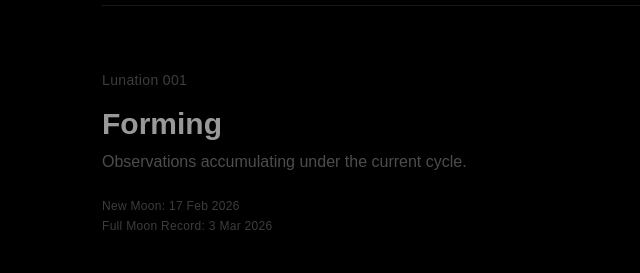
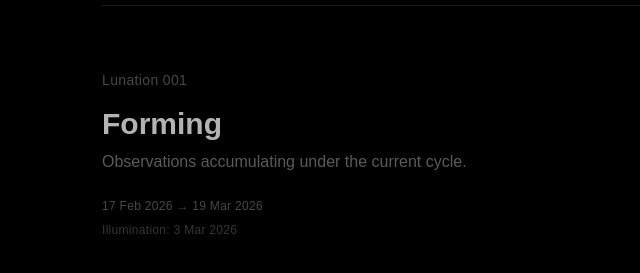
Before and after one commit to solunacoincto/soluna-site, a Next.js app: page /chronicle in a window 1280 px wide. Shown: the part 423-696 px from the top of the page, without its empty margins (202-842 px from the left). Built offline with nearby package versions, Linux system fonts and the light colour scheme.

Commit message:
Refined Lunation cycle structure

```diff
--- a/app/chronicle/page.tsx
+++ b/app/chronicle/page.tsx
@@ -2,6 +2,7 @@ export default function ChroniclePage() {
   return (
     <main className="bg-black text-white min-h-screen px-6 py-24">
       <div className="max-w-2xl mx-auto">
+
         <div className="mb-16">
           <h1 className="text-5xl font-semibold tracking-tight">
             Chronicle of Phases
@@ -30,9 +31,11 @@ export default function ChroniclePage() {
               </p>
             </a>
           </div>
+
           <div className="border-t border-white/10 my-16" />
+
           {/* Lunation 001 - Forming */}
-<div className="space-y-4 opacity-60">
+          <div className="space-y-4 opacity-70">
             <p className="text-white/40 text-sm tracking-wide">
               Lunation 001
             </p>
@@ -46,15 +49,17 @@ export default function ChroniclePage() {
                 Observations accumulating under the current cycle.
               </p>
 
-    <div className="mt-6 text-xs text-white/40 tracking-wide space-y-1">
-      <p>New Moon: 17 Feb 2026</p>
-      <p>Full Moon Record: 3 Mar 2026</p>
-    </div>
+              <div className="mt-6 text-xs text-white/40 tracking-wide space-y-2">
+                <p>17 Feb 2026 → 19 Mar 2026</p>
+                <p className="text-white/30">
+                  Illumination: 3 Mar 2026
+                </p>
               </div>
             </div>
           </div>
 
         </div>
+      </div>
     </main>
   );
 }
```
Lines whose indentation alone changed are shown as unchanged.
